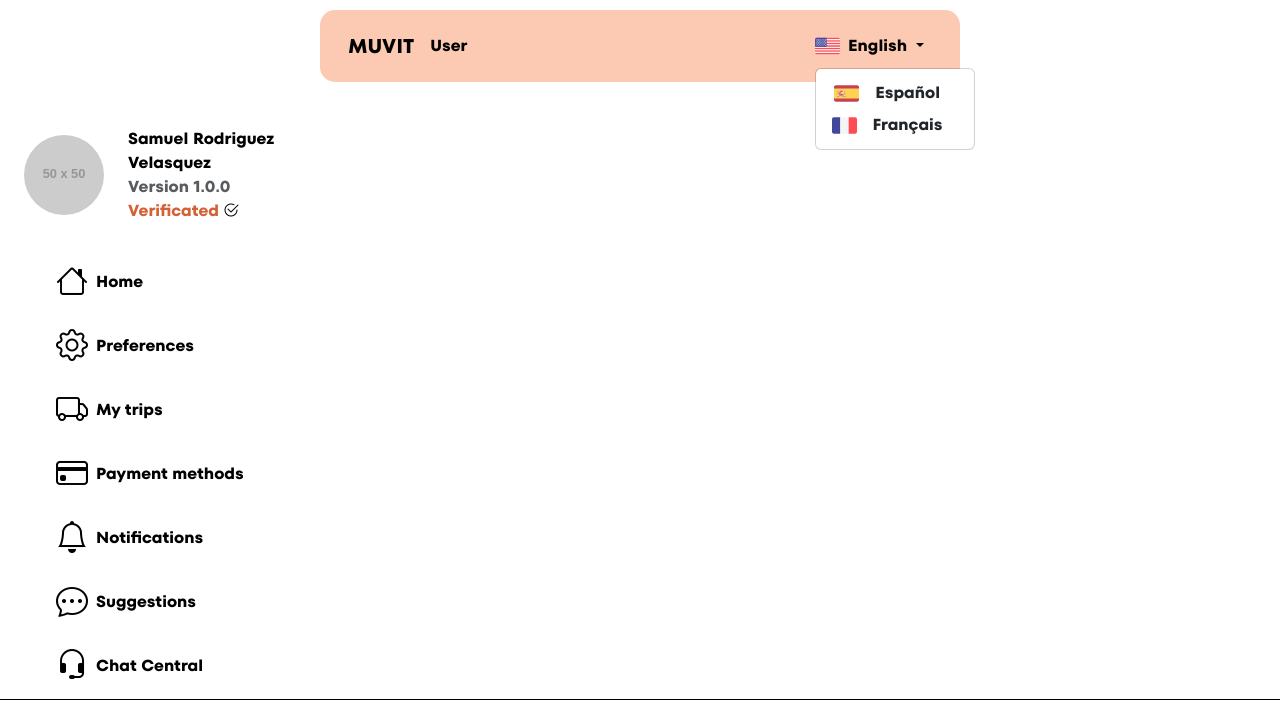
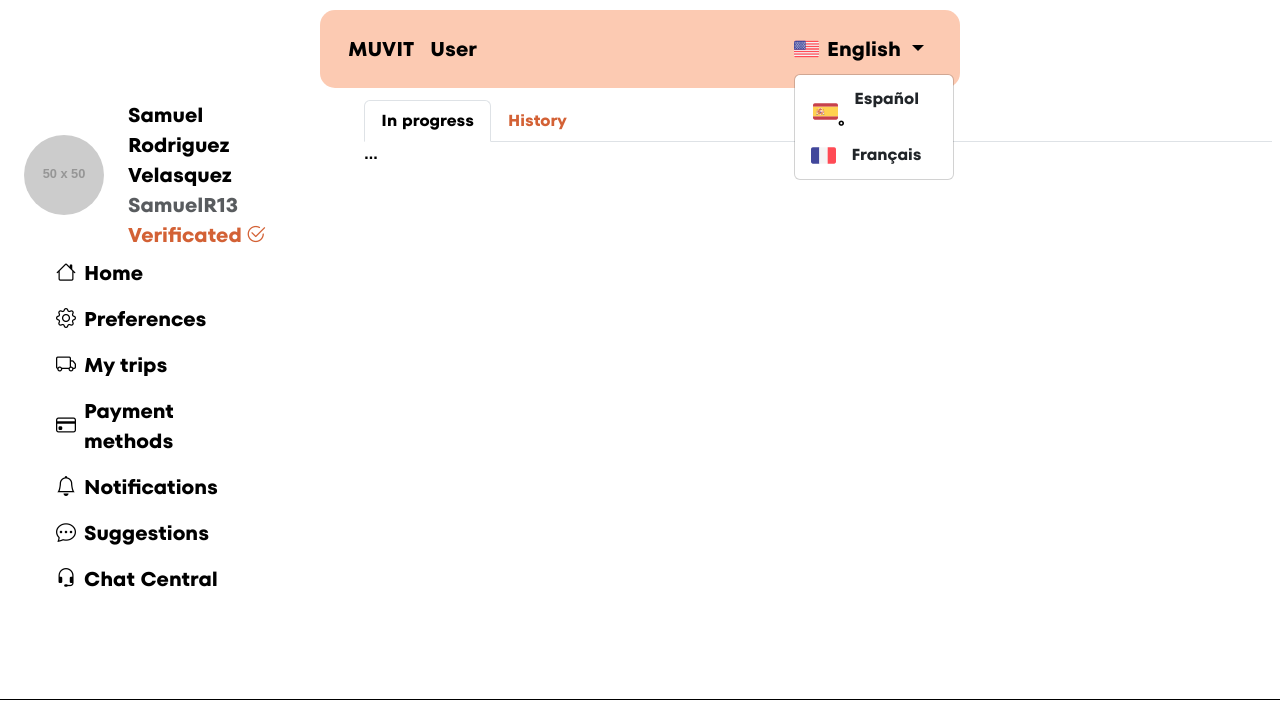
Before and after one commit to SamuelR13/MuvitBackend, a website: page html/UserHome.html in a window 1280 px wide. Both pictures are taken after a click on the button "English". Drawn offline with nearby package versions, Linux system fonts and the light colour scheme; placeholder pictures from the web are drawn by us.

Commit message:
Userhome nav

```diff
--- a/css/styleUserHome.css
+++ b/css/styleUserHome.css
@@ -2,16 +2,21 @@
   font-family: "TT Fors";
   src: url(../assets/fonts/tt_fors/TTForsTrialBold.ttf);
 }
+
 @font-face {
   font-family: "TT Fors Medium";
   src: url(../assets/fonts/tt_fors/Medium.ttf);
 }
+
 @font-face {
   font-family: "TT Fors Extralight";
   src: url(../assets/fonts/tt_fors/TT\ Fors\ Trial\ ExtraLight.ttf);
 }
+
 @import url("https://cdn.jsdelivr.net/npm/bootstrap-icons@1.11.3/font/bootstrap-icons.min.css");
+
 :root {
+  font-size: 16px;
   --textcolor: #000000;
   /* --color-1: #ffc1a5; */
   --color-1: #fdd8c7;
@@ -22,9 +27,41 @@
   --color3: #bf3b0b;
   --color4: #852a08;
 }
-  .text-success{
+
+a {
+  text-decoration: none;
+  color: #000000;
+}
+
+.nav-tabs .nav-item .nav-link {
+  color: var(--color2);
+}
+
+.nav-tabs .nav-item .nav-link.active {
+  color: #000000;
+}
+
+
+.tab-content .tab-pane {
+  background-color: #FFF;
+  color: #000000;
+  min-height: 200px;
+  height: auto;
+}
+
+.clamp1 {
+  font-size: clamp(0.625rem, 4vw - 0.75rem, 1.25rem);
+}
+
+.clamp2 {
+  font-size: clamp(0.625rem, 4vw - 0.75rem, 1.25rem);
+  ;
+}
+
+.text-success {
   color: var(--color2) !important;
 }
+
 * {
   padding: 0;
   margin: 0;
@@ -33,10 +70,12 @@
   color: var(--textcolor);
 }
 
-  body{
+body {
   width: 100vw;
   height: 100vh;
+  overflow-y: hidden;
 }
+
 /* HEADER */
 
 header nav {
@@ -59,15 +98,17 @@ header nav {
   backdrop-filter: blur(5px);
   background-color: var(--bg-color1);
 }
+
 .bg-color2 {
   background-color: var(--color2);
 }
+
 .bg-color3 {
   background-color: var(--color3);
 }
 
 
-  .cont-cards{
+.cont-cards {
   margin: 5%;
 }
 
@@ -77,17 +118,20 @@ header nav {
   transition: 0.6s;
   border: none;
 }
+
 .btn-primary:hover {
   background-color: var(--color3);
   color: #ffffff;
 }
-  .btn-delete{
+
+.btn-delete {
   background-color: var(--textcolor);
   color: rgb(255, 255, 255);
   transition: 0.6s;
   border: none;
 }
-  .btn-delete:hover{
+
+.btn-delete:hover {
   background-color: gray;
   color: #ffffff;
 }
@@ -96,11 +140,12 @@ header nav {
   width: 35%;
 }
 
-  .h-80{
-    height: 65%!important;
+.h-80 {
+  height: 65% !important;
 
 }
-  .h-90{
+
+.h-90 {
   padding: 10px;
-    height: 90%!important;
+  height: 90% !important;
 }
--- a/html/UserHome.html
+++ b/html/UserHome.html
@@ -1,20 +1,22 @@
 <!DOCTYPE html>
 <html lang="en">
+
 <head>
     <meta charset="UTF-8">
     <meta name="viewport" content="width=device-width, initial-scale=1.0">
     <link href="https://cdn.jsdelivr.net/npm/bootstrap@5.3.2/dist/css/bootstrap.min.css" rel="stylesheet"
-    integrity="sha384-T3c6CoIi6uLrA9TneNEoa7RxnatzjcDSCmG1MXxSR1GAsXEV/Dwwykc2MPK8M2HN" crossorigin="anonymous" />
+        integrity="sha384-T3c6CoIi6uLrA9TneNEoa7RxnatzjcDSCmG1MXxSR1GAsXEV/Dwwykc2MPK8M2HN" crossorigin="anonymous" />
     <link rel="stylesheet" href="../css/styleUserHome.css" />
     <link rel="stylesheet" href="https://cdn.jsdelivr.net/npm/bootstrap-icons@1.11.3/font/bootstrap-icons.min.css">
 
     <title>Document</title>
 </head>
+
 <body>
     <header class="d-flex justify-content-center z-3">
         <nav class="navbar navbar-expand-lg bg-color1 position-fixed w-50 p-3 z-3">
             <div class="container-fluid">
-                <a class="navbar-brand" href="../index.html" id="muvit-id">MUVIT</a>
+                <a class="navbar-brand clamp1" href="../index.html" id="muvit-id">MUVIT</a>
                 <button class="navbar-toggler" type="button" data-bs-toggle="collapse"
                     data-bs-target="#navbarNavAltMarkup" aria-controls="navbarNavAltMarkup" aria-expanded="false"
                     aria-label="Toggle navigation">
@@ -25,17 +27,17 @@
                     <div class="navbar-nav ">
 
                         <div>
-                            <span>User</span>
+                            <span class="clamp1">User</span>
                         </div>
                     </div>
                     <div class="navbar-nav d-flex justify-content-center align-items-center gap-3">
                         <div class="navBtn">
-                            <div id="dropdown-list">
+                            <div id="dropdown-list clamp1">
                                 <li class="nav-item dropdown d-flex">
                                     <img data-section="headerImg" data-value="dropdown-main-img" id="dropdown-main-img"
                                         src="../assets/img/SVG/english.svg" alt="usa-flag">
                                     <a data-section="headerText" data-value="dropdown-main-text" id="dropdown-main-text"
-                                        class="nav-link dropdown-toggle" href="#" role="button"
+                                        class="nav-link dropdown-toggle clamp1" href="#" role="button"
                                         data-bs-toggle="dropdown" aria-expanded="false" data-section="header"
                                         data-value="lenguage" data-lenguage="English">
                                         English
@@ -53,7 +55,7 @@
                                                     <a data-section="headerText" data-value="dropdown-position1-text"
                                                         id="dropdown-position1-text" class="dropdown-item" href="#"
                                                         data-lenguage="Spanish">
-                                                        Español</a>
+                                                        Español</a>º
                                                 </div>
                                             </div>
                                         </li>
@@ -83,55 +85,81 @@
         </nav>
     </header>
     <main class="h-100 w-100 d-flex justify-content-center align-items-center">
-        <div class="w-100 h-75 border-bottom border-black">
-            <div class="h-100 w-25 px-2">
+        <div id="main-container" class="w-100 h-75 border-bottom border-black d-flex gap-5">
+            <div class=" h-100 w-25 px-2">
                 <div class="d-flex align-items-center justify-content-start gap-4 p-3 h-25">
-                    <img width="80px" height="80px" src="https://placehold.co/50x50" alt="profile" class="rounded-circle">
+                    <img width="80px" height="80px" src="https://placehold.co/50x50" alt="profile"
+                        class="rounded-circle">
                     <div>
-                        <div class="font-weight-bold">Samuel Rodriguez Velasquez</div>
-                        <div class="text-sm text-muted">Version 1.0.0</div>
-                        <div class="w-100 d-flex gap-1">
-                            <div class="text-sm text-success ">Verificated</div>
-                            <i class="bi bi-check2-circle"></i>
+                        <div class="font-weight-bold clamp2">Samuel Rodriguez Velasquez</div>
+                        <div class="text-sm text-muted clamp2">SamuelR13</div>
+                        <div class="w-100 d-flex gap-1 clamp2">
+                            <div class="text-sm text-success clamp2 ">Verificated</div>
+                            <i class="bi bi-check2-circle clamp2" style=" color: #d36135;"></i>
                         </div>
                     </div>
                 </div>
-                <div class="h-75 px-5">
+                <div id="menu" class="h-100 px-5">
                     <ul class="nav flex-column justify-content-around">
                         <li class="nav-item d-flex align-items-center py-2 rounded">
-                            <i class="bi bi-house" style="font-size: 2rem"></i>
-                            <span class="ms-2">Home</span>
+                            <i class="bi bi-house clamp1"></i>
+                            <a href="../index.html" class="ms-2 clamp1">Home</a>
                         </li>
                         <li class="nav-item d-flex align-items-center py-2 rounded">
-                            <i class="bi bi-gear" style="font-size: 2rem"></i>
-                            <span class="ms-2">Preferences</span>
+                            <i class="bi bi-gear clamp1"></i>
+                            <a id="preferences" href="" class="ms-2 clamp1">Preferences</a>
                         </li>
                         <li class="nav-item d-flex align-items-center py-2 rounded">
-                            <i class="bi bi-truck" style="font-size: 2rem"></i>
-                            <span class="ms-2">My trips</span>
+                            <i class="bi bi-truck clamp1"></i>
+                            <a id="trips" href="" class="ms-2 clamp1">My trips</a>
                         </li>
                         <li class="nav-item d-flex align-items-center py-2 rounded position-relative">
-                            <i class="bi bi-credit-card" style="font-size: 2rem"></i>
-                            <span class="ms-2">Payment methods</span>
+                            <i class="bi bi-credit-card clamp1"></i>
+                            <a id="payment" href="" class="ms-2 clamp1">Payment methods</a>
                         </li>
                         <li class="nav-item d-flex align-items-center py-2 rounded position-relative">
-                            <i class="bi bi-bell" style="font-size: 2rem"></i>
-                            <span class="ms-2">Notifications</span>
+                            <i class="bi bi-bell clamp1"></i>
+                            <a id="notifications" href="" class="ms-2 clamp1">Notifications</a>
                         </li>
                         <li class="nav-item d-flex align-items-center py-2 rounded position-relative">
-                            <i class="bi bi-chat-dots" style="font-size: 2rem"></i>
-                            <span class="ms-2">Suggestions</span>
+                            <i class="bi bi-chat-dots clamp1"></i>
+                            <a id="suggestions" href="" class="ms-2 clamp1">Suggestions</a>
                         </li>
                         <li class="nav-item d-flex align-items-center py-2 rounded position-relative">
-                            <i class="bi bi-headset" style="font-size: 2rem"></i>
-                            <span class="ms-2">Chat Central</span>
+                            <i class="bi bi-headset clamp1"></i>
+                            <a id="chat" href="" class="ms-2 clamp1">Chat Central</a>
                         </li>
                     </ul>
                 </div>
             </div>
+            <div id="info" class="h-100 w-75 px-2">
+                <ul class="nav nav-tabs" id="myTab" role="tablist">
+                    <li class="nav-item" role="presentation">
+                        <button class="nav-link active" id="home-tab" data-bs-toggle="tab"
+                            data-bs-target="#home-tab-pane" type="button" role="tab" aria-controls="home-tab-pane"
+                            aria-selected="true">In progress</button>
+                    </li>
+                    <li class="nav-item" role="presentation">
+                        <button class="nav-link" id="profile-tab" data-bs-toggle="tab"
+                            data-bs-target="#profile-tab-pane" type="button" role="tab" aria-controls="profile-tab-pane"
+                            aria-selected="false">History</button>
+                    </li>
+                </ul>
+                <div class="tab-content" id="myTabContent">
+                    <div class="tab-pane fade show active" id="home-tab-pane" role="tabpanel" aria-labelledby="home-tab"
+                        tabindex="0">...</div>
+                    <div class="tab-pane fade" id="profile-tab-pane" role="tabpanel" aria-labelledby="profile-tab"
+                        tabindex="0">...</div>
+                    <div class="tab-pane fade" id="contact-tab-pane" role="tabpanel" aria-labelledby="contact-tab"
+                        tabindex="0">...</div>
+                </div>
+            </div>
         </div>
     </main>
-    <script src="https://cdn.jsdelivr.net/npm/bootstrap@5.3.2/dist/js/bootstrap.bundle.min.js" integrity="sha384-C6RzsynM9kWDrMNeT87bh95OGNyZPhcTNXj1NW7RuBCsyN/o0jlpcV8Qyq46cDfL" crossorigin="anonymous"></script>
+    <script src="https://cdn.jsdelivr.net/npm/bootstrap@5.3.2/dist/js/bootstrap.bundle.min.js"
+        integrity="sha384-C6RzsynM9kWDrMNeT87bh95OGNyZPhcTNXj1NW7RuBCsyN/o0jlpcV8Qyq46cDfL"
+        crossorigin="anonymous"></script>
+    <script src="../js/users/userHome.js"></script>
 </body>
 
 </html>
--- a/js/users/registers-users.js
+++ b/js/users/registers-users.js
@@ -39,8 +39,8 @@ async function createUsers() {
         return
     }
 
-    if (await validateEmail()) {
-        console.log('Estoy en la condicion')
+    if (await validateEmail() > 1) {
+        console.log('Correo ya creado')
         showAlertEmail()
         return
     }
--- /dev/null
+++ b/js/users/userHome.js
@@ -0,0 +1,45 @@
+
+const menu = document.querySelector("#menu")
+const info = document.querySelector("#info")
+const preferences = document.querySelector('#preferences')
+const trips = document.querySelector('#trips')
+const payment = document.querySelector('#payment')
+const notifications = document.querySelector('#notifications')
+const suggestions = document.querySelector('#suggestions')
+const chat = document.querySelector('#chat')
+
+const divs = {
+    preferences: `<div id="preferences" class="h-100 w-100">PREFERENCES</div>`,
+    trips: `            <div id="trips" class="h-100 w-75 px-2">
+    <ul class="nav nav-tabs" id="myTab" role="tablist">
+        <li class="nav-item" role="presentation">
+            <button class="nav-link active" id="home-tab" data-bs-toggle="tab"
+                data-bs-target="#home-tab-pane" type="button" role="tab" aria-controls="home-tab-pane"
+                aria-selected="true">In progress</button>
+        </li>
+        <li class="nav-item" role="presentation">
+            <button class="nav-link" id="profile-tab" data-bs-toggle="tab"
+                data-bs-target="#profile-tab-pane" type="button" role="tab" aria-controls="profile-tab-pane"
+                aria-selected="false">History</button>
+        </li>
+    </ul>
+    <div class="tab-content" id="myTabContent">
+        <div class="tab-pane fade show active" id="home-tab-pane" role="tabpanel" aria-labelledby="home-tab"
+            tabindex="0">...</div>
+        <div class="tab-pane fade" id="profile-tab-pane" role="tabpanel" aria-labelledby="profile-tab"
+            tabindex="0">...</div>
+        <div class="tab-pane fade" id="contact-tab-pane" role="tabpanel" aria-labelledby="contact-tab"
+            tabindex="0">...</div>
+    </div>
+</div>` ,
+    payment: `<div id="payment" class="h-100 w-75 px-2">PAYMENT</div>`,
+    notifications: `<div id="notifications" class="h-100 w-75 px-2">NOTIFICATRIONS</div>`,
+    suggestions: `"<div id="suggestions" class="h-100 w-75 px-2">SEGGESTIIONS</div>"`,
+    chat: `<div id="chat" class="h-100 w-75 px-2">chat</div>`
+}
+
+menu.addEventListener("click", (event) => {
+    event.preventDefault()
+    console.log(event.target.id)
+    info.innerHTML = divs[event.target.id]
+})
```
Lines whose indentation alone changed are shown as unchanged.
